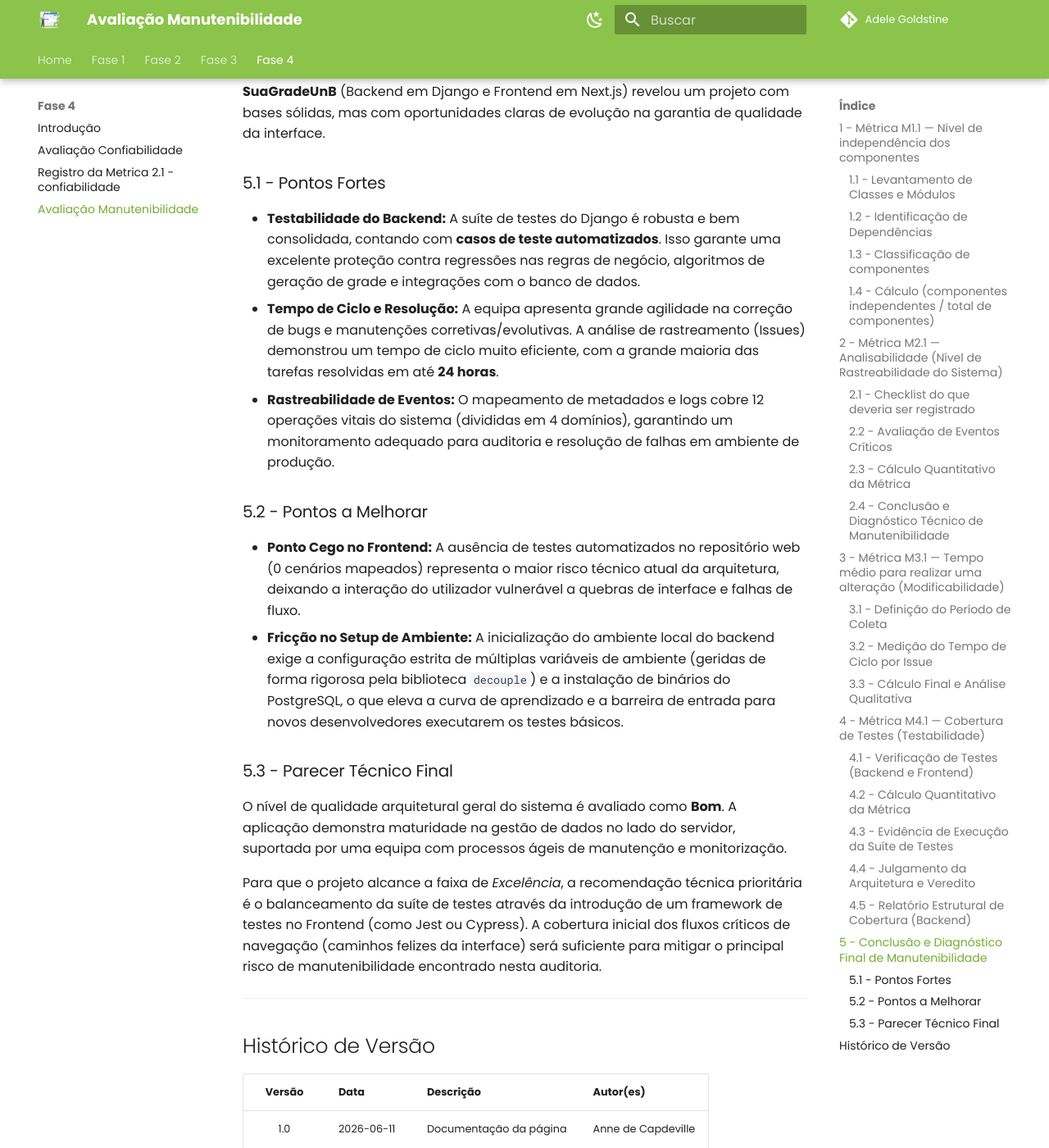
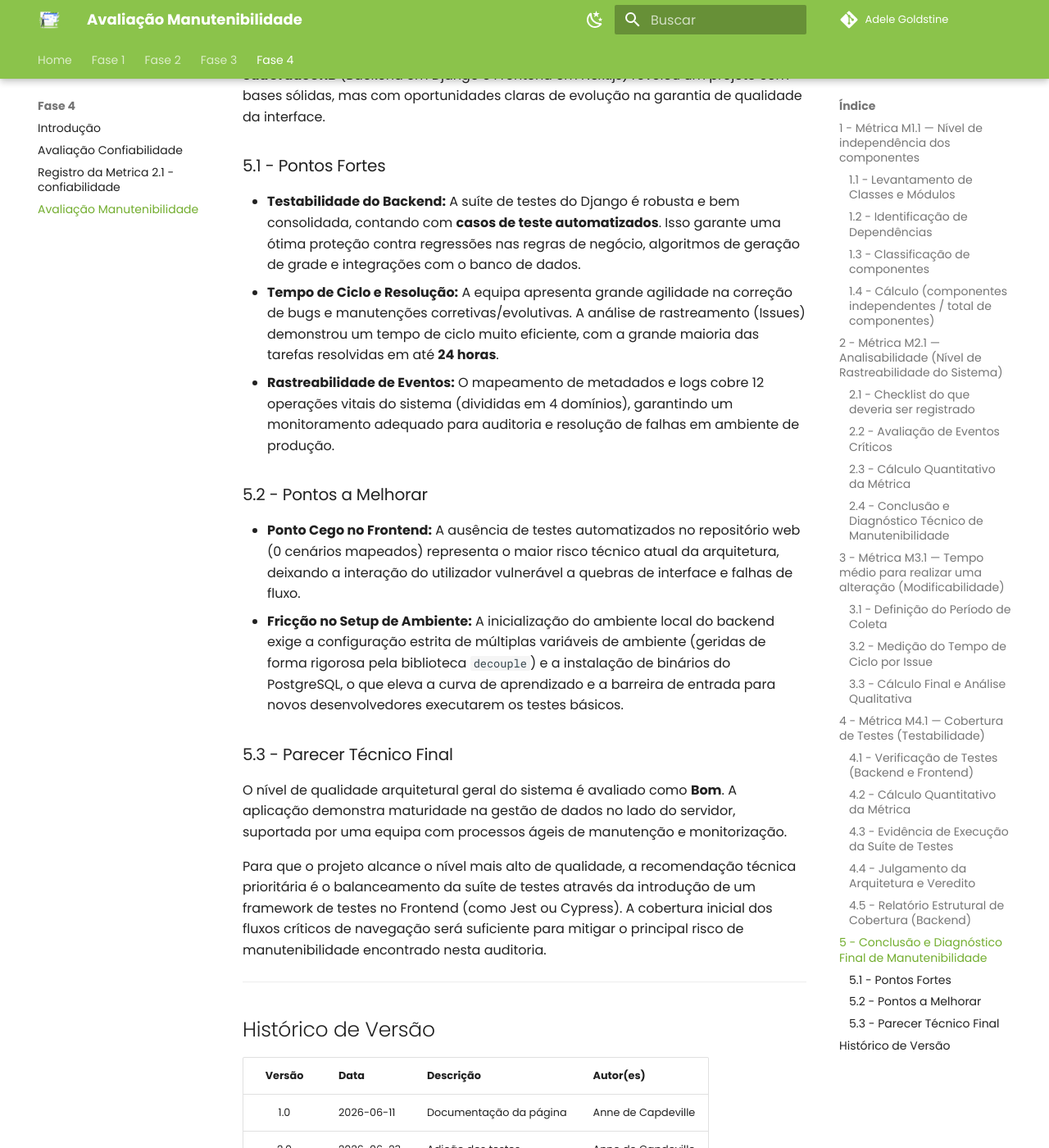
Before and after one commit to FCTE-Qualidade-de-Software-1/2026-1_T01_ADELE_GOLDSTINE, an MkDocs documentation site: the page built from docs/fase4/manutenibilidade.md, in a window 1280 px wide and 1400 px high, scrolled down 16722 px. Shown: the whole window at 82% size. Built offline with MkDocs 1.6.1 and Material for MkDocs 9.7.7, drawn with Linux system fonts in a browser that asks for light colours; comment, search, counter and statistics services are not loaded; some of the changed text lies outside the part shown.

Commit message:
feat: general text refactor

```diff
--- a/docs/fase4/manutenibilidade.md
+++ b/docs/fase4/manutenibilidade.md
@@ -199,7 +199,6 @@
 </br>
 Tabela de Pontuação de Julgamento disponível em [Fase 2 - Medição da Manutenibilidade](../fase2/manutenibilidade.md).
 
-
 ---
 
 ## 2 - Métrica M2.1 — Analisabilidade (Nível de Rastreabilidade do Sistema)
@@ -298,7 +297,7 @@
       <td><code>schedule_generator.py</code></td>
       <td><code>logger.info()</code></td>
       <td>❌ Não</td>
-      <td>Excelente lógica, mas sem instrumentação de logger para volumetria.</td>
+      <td>Sem instrumentação de logger para volumetria.</td>
     </tr>
     <tr>
       <td><b>Regras de negócio e BD</b></td>
@@ -484,7 +483,7 @@
 **Análise do Resultado:**
 O sistema *Sua Grade UnB* apresenta um tempo médio efetivo de alteração de código de **36 horas**. Ao confrontar este valor com a tabela de julgamento, a classificação técnica recai sobre o nível **INSATISFATÓRIO** (>10 horas).
 
-Embora o cálculo numérico indique um tempo de alteração acima do teto de 10 horas, a auditoria cruzada com os *Pull Requests* revela um cenário de excelência arquitetural escondido pelos dados. Das 6 alterações inspecionadas, 5 foram finalizadas em menos de 24 horas (frequentemente no mesmo dia). A arquitetura do sistema prova ser modular, limpa e altamente ágil, permitindo lidar com bugs e novas features quase instantaneamente.
+Embora o cálculo numérico indique um tempo de alteração acima do teto de 10 horas, a auditoria cruzada com os *Pull Requests* revela um cenário de alto nível arquitetural não totalmente refletido pelos dados. Das 6 alterações inspecionadas, 5 foram finalizadas em menos de 24 horas (frequentemente no mesmo dia). A arquitetura do sistema prova ser modular, limpa e ágil, permitindo lidar com bugs e novas features de forma rápida.
 
 <div align="center">
   <table border="1" cellspacing="0" cellpadding="8" style="border-collapse: collapse; text-align: center; vertical-align: middle;">
@@ -537,7 +536,7 @@
 
 Por um lado, o **Backend** possui uma suíte robusta e bem estruturada de testes funcionais e de integração. Ela valida com eficácia as regras de negócio complexas, o algoritmo de geração de grades e os modelos de persistência, oferecendo excelente proteção contra regressões de código.
 
-Por outro lado, o **Frontend** opera em um cenário de **blindagem zero (0%)**, gerando um ponto cego crítico na validação da interface, gerenciamento de estados locais e interações do usuário. Esse desbalanceamento impede que o sistema atinja a excelência, evidenciando a necessidade imediata de instrumentar o Next.js com ferramentas como *Jest*, *React Testing Library* ou *Cypress*.
+Por outro lado, o **Frontend** opera em um cenário de blindagem zero (0%), gerando um ponto cego crítico na validação da interface, gerenciamento de estados locais e interações do usuário. Esse desbalanceamento impede que o sistema atinja um nível mais alto de qualidade, evidenciando a necessidade imediata de instrumentar o Next.js com ferramentas como *Jest*, *React Testing Library* ou *Cypress*.
 
 **Cobertura Estrutural vs. Funcional:**
 É crucial diferenciar a cobertura de **cenários macro** (os 80,8% calculados acima) da cobertura **estrutural de linhas de código** (*Statement Coverage*) gerada pela ferramenta nativa `coverage report`, que acusou um índice global de **32%** sobre as 1.916 instruções do backend.
@@ -574,7 +573,7 @@
 A auditoria de Manutenibilidade e Testabilidade da arquitetura do sistema **SuaGradeUnB** (Backend em Django e Frontend em Next.js) revelou um projeto com bases sólidas, mas com oportunidades claras de evolução na garantia de qualidade da interface.
 
 ### 5.1 - Pontos Fortes
-* **Testabilidade do Backend:** A suíte de testes do Django é robusta e bem consolidada, contando com **casos de teste automatizados**. Isso garante uma excelente proteção contra regressões nas regras de negócio, algoritmos de geração de grade e integrações com o banco de dados.
+* **Testabilidade do Backend:** A suíte de testes do Django é robusta e bem consolidada, contando com **casos de teste automatizados**. Isso garante uma ótima proteção contra regressões nas regras de negócio, algoritmos de geração de grade e integrações com o banco de dados.
 * **Tempo de Ciclo e Resolução:** A equipa apresenta grande agilidade na correção de bugs e manutenções corretivas/evolutivas. A análise de rastreamento (Issues) demonstrou um tempo de ciclo muito eficiente, com a grande maioria das tarefas resolvidas em até **24 horas**.
 * **Rastreabilidade de Eventos:** O mapeamento de metadados e logs cobre 12 operações vitais do sistema (divididas em 4 domínios), garantindo um monitoramento adequado para auditoria e resolução de falhas em ambiente de produção.
 
@@ -585,8 +584,7 @@
 ### 5.3 - Parecer Técnico Final
 O nível de qualidade arquitetural geral do sistema é avaliado como **Bom**. A aplicação demonstra maturidade na gestão de dados no lado do servidor, suportada por uma equipa com processos ágeis de manutenção e monitorização.
 
-Para que o projeto alcance a faixa de *Excelência*, a recomendação técnica prioritária é o balanceamento da suíte de testes através da introdução de um framework de testes no Frontend (como Jest ou Cypress). A cobertura inicial dos fluxos críticos de navegação (caminhos felizes da interface) será suficiente para mitigar o principal risco de manutenibilidade encontrado nesta auditoria.
-
+Para que o projeto alcance o nível mais alto de qualidade, a recomendação técnica prioritária é o balanceamento da suíte de testes através da introdução de um framework de testes no Frontend (como Jest ou Cypress). A cobertura inicial dos fluxos críticos de navegação será suficiente para mitigar o principal risco de manutenibilidade encontrado nesta auditoria.
 
 ---
 
```
Also changed, not shown: other parts of docs/fase4/manutenibilidade.md (+2 -1 lines), docs/fase4/fase4.md (+2 -1 lines).
